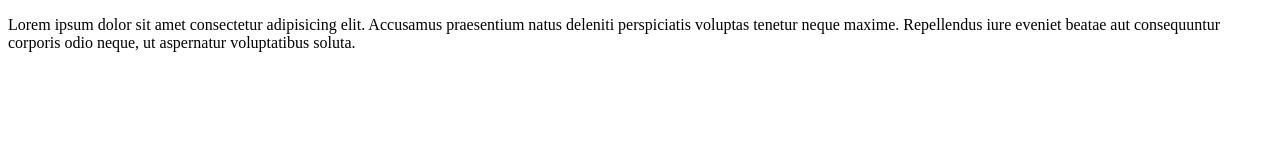
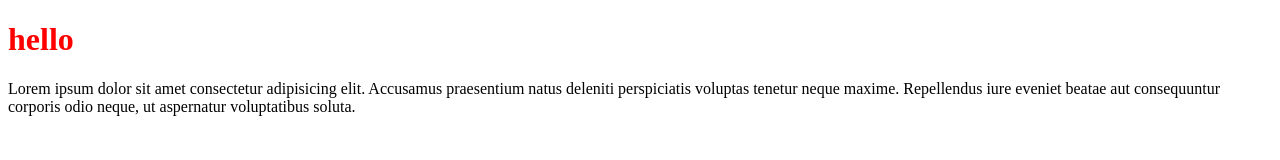
Before and after one commit to snshah55982/MERN, a plain HTML site: page index.html in a window 1280 px wide. Drawn offline with Linux system fonts and the light colour scheme.

Commit message:
third changes

```diff
--- a/index.html
+++ b/index.html
@@ -5,7 +5,15 @@
     <meta name="viewport" content="width=device-width, initial-scale=1.0">
     <title>html and css </title>
 </head>
+<style>
+    /* Basic Selector -- is selector // id // class  */
+    h1{
+        color: purple;
+    }
+</style>
 <body>
+
+    <h1 style="color: red;">hello</h1>
 
     <p>Lorem ipsum dolor sit amet consectetur adipisicing elit. Accusamus praesentium natus deleniti perspiciatis voluptas tenetur neque maxime. Repellendus iure eveniet beatae aut consequuntur corporis odio neque, ut aspernatur voluptatibus soluta.</p>
 
```
Also changed, not shown: style.css (added).
